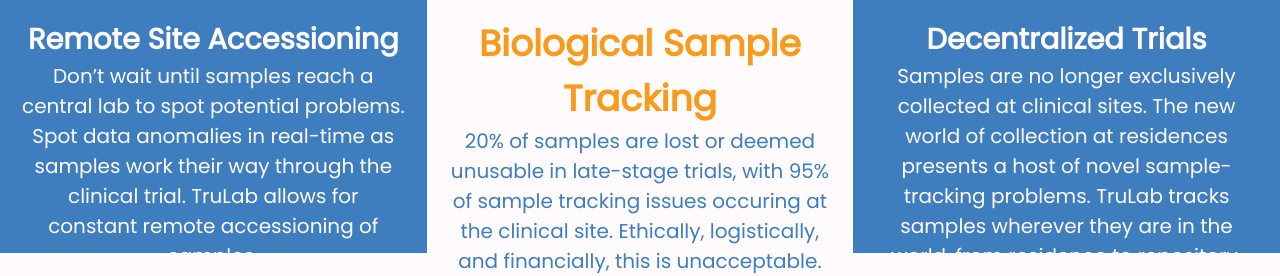
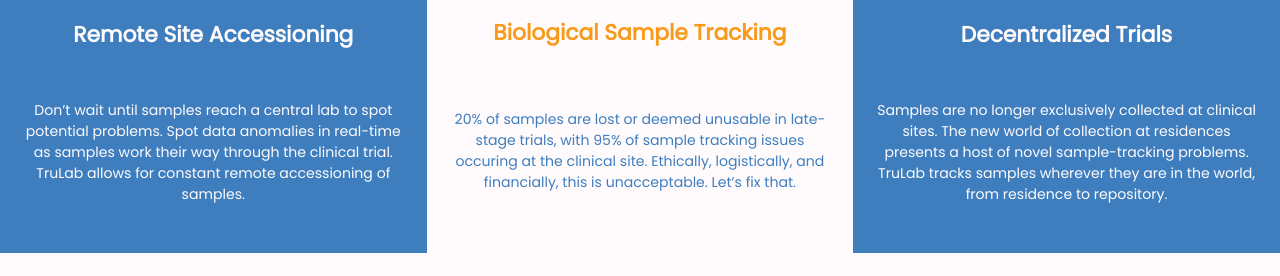
Before and after one commit to matt3241/github-upload, a plain HTML site: page index.html in a window 1280 px wide. Shown: the part 547-823 px from the top of the page. Drawn offline with nearby package versions, Linux system fonts and the light colour scheme.

Commit message:
font change

```diff
--- a/styles.css
+++ b/styles.css
@@ -22,7 +22,7 @@ body {
   h3 {
     margin-top: 5%;
     color: #fffbfc;
-    font-size: 1.8em;
+    font-size: 1.7vw;
     font-family: 'Poppins', sans-serif;
    /* align-text: center;*/
   }
@@ -31,7 +31,7 @@ body {
   h6 {
     margin-top: 5%;
     color: #F89B1C;
-    font-size: 1.8em;
+    font-size: 1.7vw;
     font-family: 'Poppins', sans-serif;
   }
 
@@ -54,7 +54,7 @@ body {
 
   p {
     color: #fffbfc;
-    font-size: 1.25em;
+    font-size: 1.1vw;
     font-family: 'Poppins', sans-serif;
     margin-right: 5%;
     margin-left: 5%;
@@ -135,7 +135,7 @@ body {
   .footer {
     background-color: #fffbfc;
     color: #3e7ebf;
-    font-size: 1.25em;
+    font-size: 1.1vw;
     font-family: 'Poppins', sans-serif;
     margin-right: 5%;
     margin-left: 5%;
```
